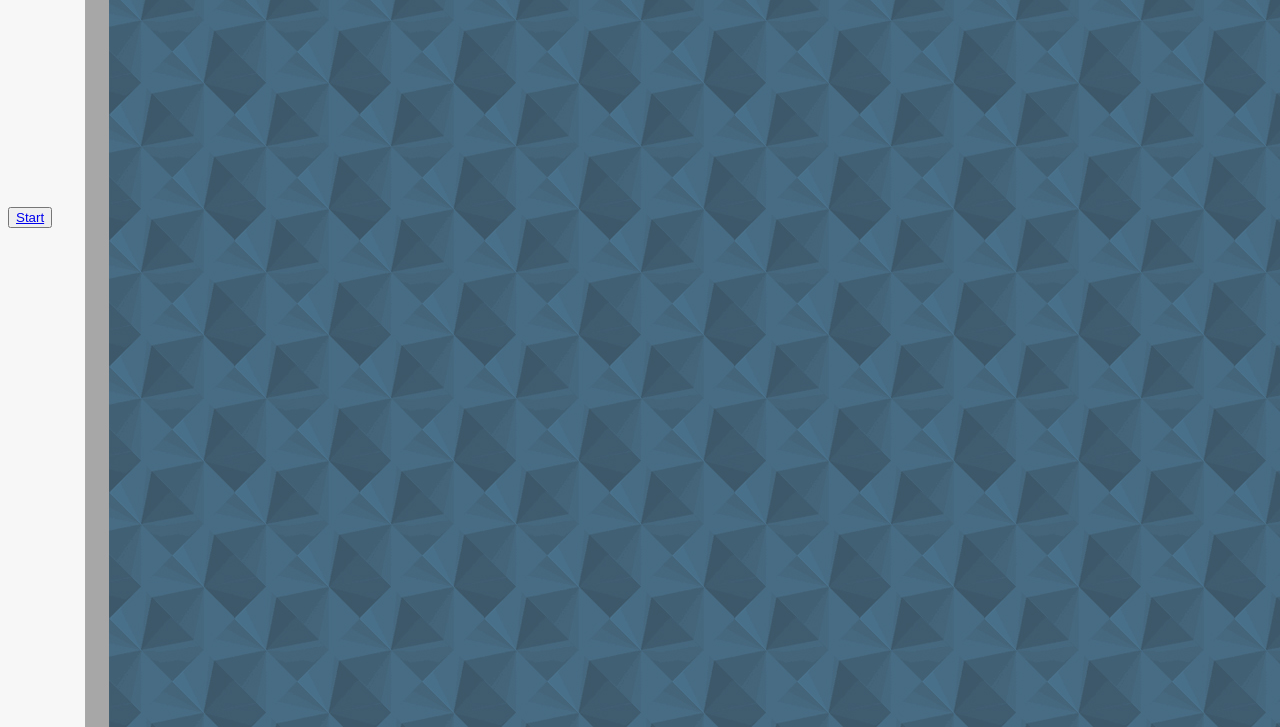
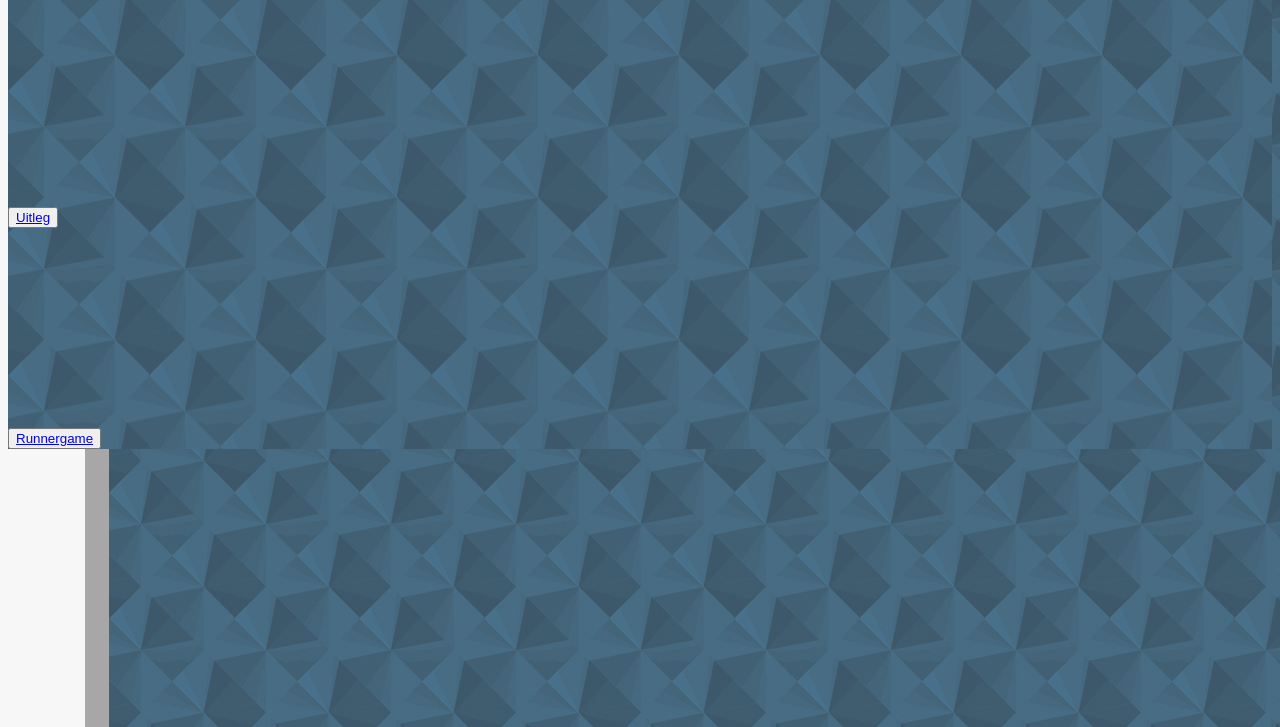
Before and after one commit to JustDave2002/basisschoolGame, a plain HTML site: page index.html in a window 1280 px wide. Shown: the part 73-800 px from the top of the page. Drawn offline with Linux system fonts and the light colour scheme; files whose address does not match are found by name.

Commit message:
achtergrond html

```diff
--- a/assets/css/style.css
+++ b/assets/css/style.css
@@ -12,5 +12,6 @@ canvas{
 }
 .Background{
  overflow: hidden;
- background-image: url(../basisschoolGame/assets/img/backgroundPattern.png);
+
+ background-image: url(../img/backgroundPattern.png);
 }
--- a/index.html
+++ b/index.html
@@ -11,10 +11,11 @@
     <meta name="viewport" content="width=device-width, initial-scale=1.0">
     <title>Home</title>
 </head>
-<body>
+<body class="Background">
     <h1 id="header">Welkom</h1>
     <div class="beginButton">
-    <button style="margin-top: 200px;"><a href="explain.html">Start</a></button>
+    <button style="margin-top: 200px;"><a href="explain.html">Uitleg</a></button> <br>
+    <button style="margin-top: 200px;"><a href="runner.html">Runnergame</a></button>
     </div>
 </body>
 </html>
```
Also changed, not shown: Explain.html (+2 -2 lines).
